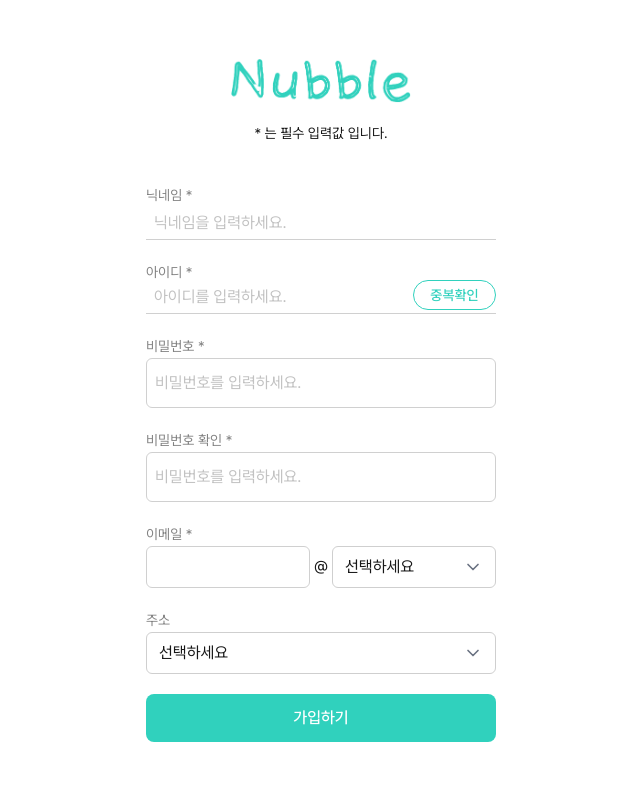
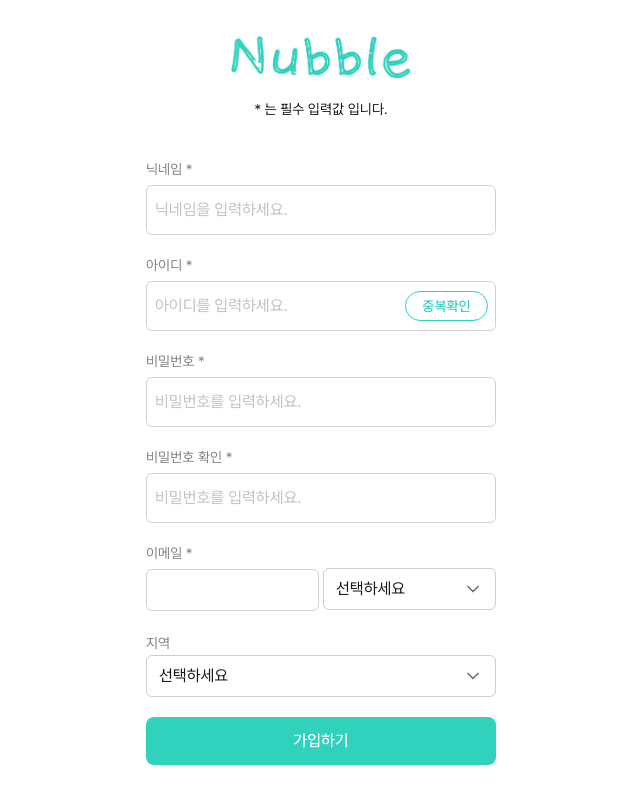
Before and after one commit to Nubblee/NubbleV2-FE, a Next.js app: page /signup in a window 1280 px wide. Shown: the whole page, without its empty margins (319-959 px from the left). Built offline with nearby package versions, Linux system fonts and the light colour scheme.

Commit message:
fix: 리뷰 반영 (#33)

```diff
--- a/app/(auth)/_component/SignUpForm.tsx
+++ b/app/(auth)/_component/SignUpForm.tsx
@@ -6,10 +6,10 @@ import TagButton from "@/components/TagGroup/TagButton";
 const SignUpForm = () => {
   const emailOptions = [
     { label: "직접입력", value: " " },
-    { label: "naver.com", value: "naver.com" },
-    { label: "gmail.com", value: "gmail.com" },
-    { label: "hanmail.com", value: "hanmail.com" },
-    { label: "kakao.com", value: "kakao.com" },
+    { label: "@naver.com", value: "@naver.com" },
+    { label: "@gmail.com", value: "@gmail.com" },
+    { label: "@hanmail.com", value: "@hanmail.com" },
+    { label: "@kakao.com", value: "@kakao.com" },
   ];
 
   const addressOptions = [
@@ -36,20 +36,18 @@ const SignUpForm = () => {
     <div className="flex flex-col w-[350px] gap-5 items-center">
       <Input
         label="닉네임 *"
-        className="border-gray-light"
-        variant="underline"
+        className="py-3 border-gray-light"
         placeholder="닉네임을 입력하세요."
       />
-      <div className="w-full h-[54px] relative">
-        <TagButton className="absolute w-[83px] bottom-1 right-0 cursor-pointer hover:bg-green-dark">
+      <div className="w-full h-[76px] relative">
+        <Input
+          label="아이디 *"
+          className="py-3 absolute left-0 bottom-0 border-gray-light"
+          placeholder="아이디를 입력하세요."
+        />
+        <TagButton className="absolute w-[83px] bottom-2.5 right-2 cursor-pointer z-10">
           중복확인
         </TagButton>
-        <Input
-          label="아이디 *"
-          className="absolute left-0 bottom-0 border-gray-light"
-          placeholder="아이디를 입력하세요."
-          variant="underline"
-        />
       </div>
       <Input
         className="py-3 border-gray-light"
@@ -69,7 +67,6 @@ const SignUpForm = () => {
           type="email"
           className="py-2 border-gray-light flex-grow"
         />
-        <span className="mt-6">@</span>
         <div className="w-full mt-6 flex gap-2">
           {/* {selectItem === " " && (
             <Input
@@ -82,7 +79,7 @@ const SignUpForm = () => {
       </div>
       <div className="w-full">
         <label className="text-sm text-gray-dark" htmlFor="address">
-          주소
+          지역
         </label>
         <Select options={addressOptions} />
       </div>
--- a/components/Input/input.tsx
+++ b/components/Input/input.tsx
@@ -7,6 +7,7 @@ type InputVariant = "underline" | "borderless" | "default";
 
 export interface InputProps extends ComponentProps<"input"> {
   label?: string;
+  htmlFor?: string;
   isInvalid?: boolean;
   invalidMessage?: string;
   validMessage?: string;
@@ -21,6 +22,7 @@ const variantStyles = {
 
 const Input = ({
   label,
+  htmlFor,
   isInvalid = false,
   variant = "default",
   invalidMessage,
@@ -30,7 +32,11 @@ const Input = ({
 }: InputProps) => {
   return (
     <div className="w-full">
-      {label && <span className="text-sm text-gray-dark">{label}</span>}
+      {label && (
+        <label className="text-sm text-gray-dark flex mb-1.5" htmlFor={htmlFor}>
+          {label}
+        </label>
+      )}
       <input
         className={clsx(
           "w-full px-2 py-1 outline-none placeholder-gray-placeholder",
```
